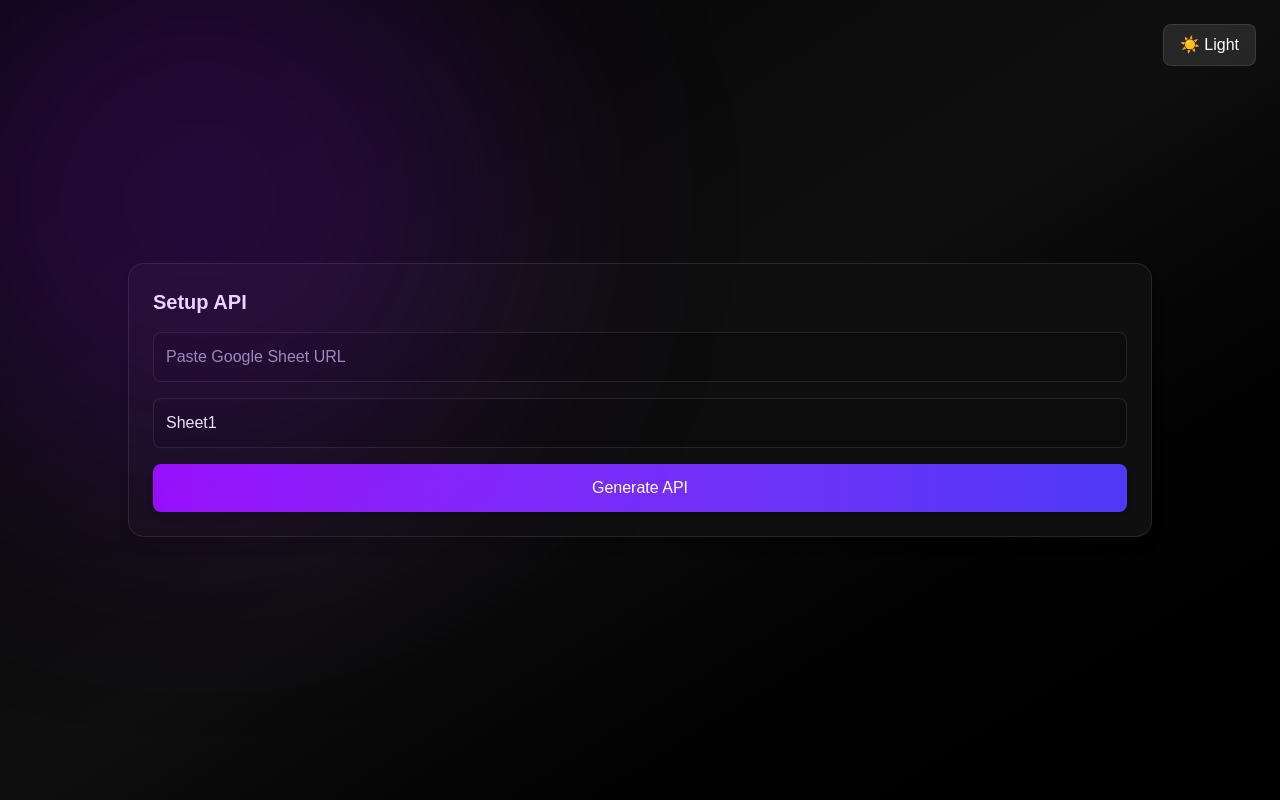
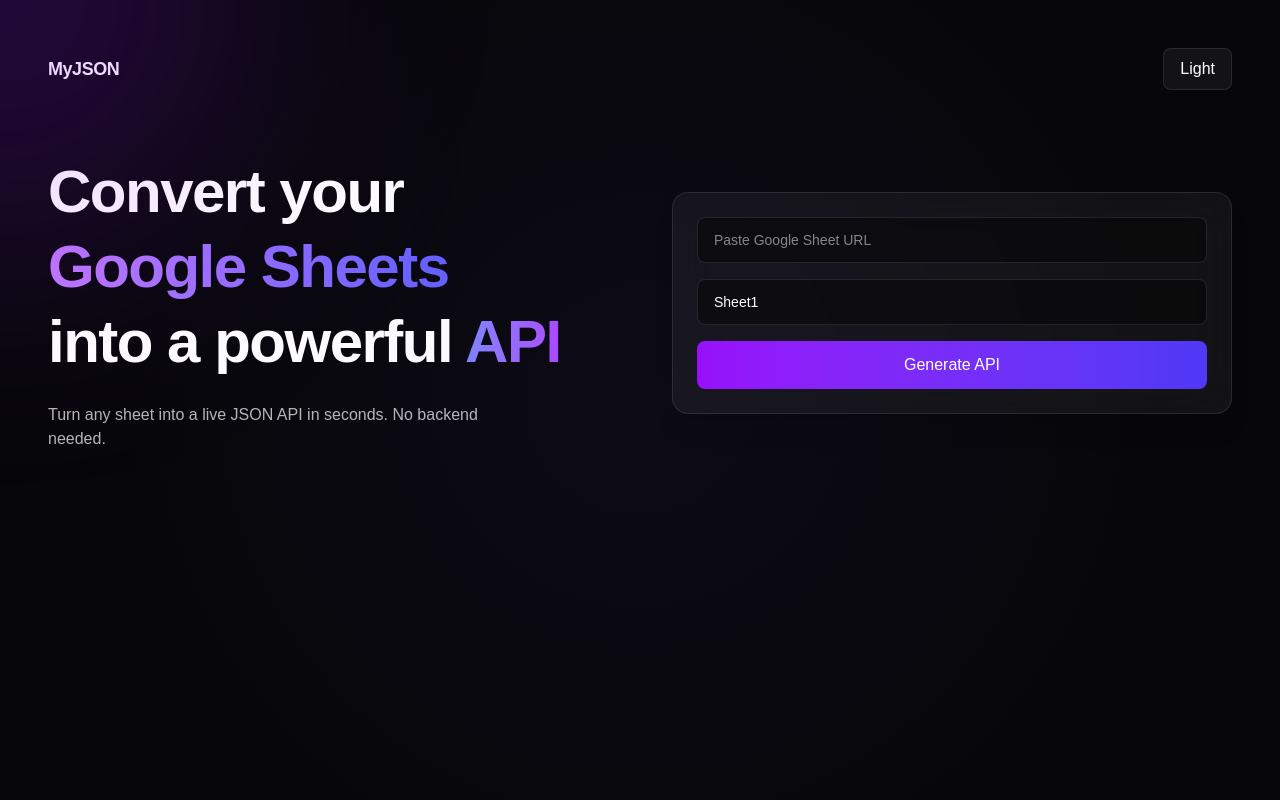
Before and after one commit to rrohitmishraa/myjson, a Next.js app: page / in a window 1280 px wide. Built offline with nearby package versions, Linux system fonts and the light colour scheme.

Commit message:
UI Improved

```diff
--- a/app/page.tsx
+++ b/app/page.tsx
@@ -10,17 +10,26 @@ export default function Home() {
   const [data, setData] = useState<any>(null);
   const [loading, setLoading] = useState(false);
   const [theme, setTheme] = useState("dark");
+  const [copied, setCopied] = useState<string | null>(null);
 
-  // Load saved theme
+  const [mouse, setMouse] = useState({ x: 0, y: 0 });
+
   useEffect(() => {
     const saved = localStorage.getItem("theme");
     if (saved) setTheme(saved);
   }, []);
 
-  // Save theme
   useEffect(() => {
     localStorage.setItem("theme", theme);
   }, [theme]);
+
+  useEffect(() => {
+    const handleMove = (e: MouseEvent) => {
+      setMouse({ x: e.clientX, y: e.clientY });
+    };
+    window.addEventListener("mousemove", handleMove);
+    return () => window.removeEventListener("mousemove", handleMove);
+  }, []);
 
   function extractSheetId(url: string): string | null {
     const match = url.match(/\/d\/(.*?)\//);
@@ -32,135 +41,224 @@ export default function Home() {
     if (!sheetId) return alert("Invalid URL");
 
     const base = process.env.NEXT_PUBLIC_API_BASE || "http://localhost:5555";
+    const endpoint = `${base}/api/${sheetId}/${sheet}`;
 
-    const endpoint = `${base}/api/${sheetId}/${sheet}`;
+    // Debug API endpoint
+    console.log("API Endpoint:", endpoint);
+
     setApiUrl(endpoint);
+    setLoading(true);
 
-    setLoading(true);
     try {
       const res = await fetch(endpoint);
       const json = await res.json();
       setData(json);
-    } catch (err) {
-      alert("Error fetching data");
+    } catch (err: any) {
+      console.error(err);
+      alert("Error fetching data. Check console.");
     }
+
     setLoading(false);
   };
 
   const isDark = theme === "dark";
 
+  function JSONNode({ data, level = 0 }: any) {
+    const isObject = typeof data === "object" && data !== null;
+
+    if (!isObject) {
+      const type = typeof data;
+
+      let color = isDark ? "text-yellow-400" : "text-amber-600"; // number
+      if (type === "string") color = isDark ? "text-green-400" : "text-emerald-600";
+      if (type === "boolean") color = isDark ? "text-blue-400" : "text-blue-600";
+      if (data === null) color = isDark ? "text-gray-400" : "text-gray-500";
+
       return (
+        <span className="relative">
+          <span
+            className={`${color} cursor-pointer`}
+            onClick={() => {
+              navigator.clipboard.writeText(String(data));
+              setCopied(String(data));
+              setTimeout(() => setCopied(null), 1200);
+            }}
+          >
+            {JSON.stringify(data)}
+          </span>
+          {copied === String(data) && (
+            <span className="absolute -top-5 left-0 text-[10px] bg-black text-white px-1.5 py-0.5 rounded">
+              Copied
+            </span>
+          )}
+        </span>
+      );
+    }
+
+    const entries = Array.isArray(data)
+      ? data.map((v, i) => [i, v])
+      : Object.entries(data);
+
+    return (
+      <div className="pl-4 border-l border-white/10 space-y-1">
+        {entries.map(([key, value]: any, index: number) => (
+          <div key={index} className={`flex gap-2 text-xs px-1 rounded ${isDark ? "hover:bg-white/5" : "hover:bg-gray-200"}`}>
+            <span
+              className={`${isDark ? "text-purple-400" : "text-purple-600"} cursor-pointer`}
+              onClick={() => {
+                navigator.clipboard.writeText(String(key));
+                setCopied(String(key));
+                setTimeout(() => setCopied(null), 1200);
+              }}
+            >
+              {JSON.stringify(key)}:
+            </span>
+            <JSONNode data={value} level={level + 1} />
+          </div>
+        ))}
+      </div>
+    );
+  }
+
+  return (
+    <motion.div
+      className={`min-h-screen px-6 py-12 relative overflow-hidden ${isDark ? "bg-[#07070a] text-white" : "bg-[#f5f7fb] text-gray-900"}`}
+    >
+
+      {/* Dynamic Glow */}
       <div
-      className={`relative min-h-screen flex items-center justify-center p-6 transition-all duration-500 ${isDark
-        ? "bg-gradient-to-br from-[#050505] via-[#0f0f0f] to-black text-white"
-        : "bg-gradient-to-br from-[#f8fafc] via-[#eef2f7] to-[#e2e8f0] text-gray-900"
+        className="pointer-events-none absolute w-[500px] h-[500px] bg-purple-600/20 blur-[120px] rounded-full"
+        style={{
+          top: mouse.y - 250,
+          left: mouse.x - 250,
+        }}
+      />
+
+      {/* Subtle backdrop blur */}
+      <div className="pointer-events-none absolute inset-0 bg-[radial-gradient(circle_at_center,rgba(120,80,255,0.05),transparent_70%)]" />
+
+      {/* NAVBAR */}
+      <div className="max-w-7xl mx-auto px-6 flex justify-between items-center mb-16">
+        <h1 className="text-lg font-semibold tracking-tight">MyJSON</h1>
+
+        <button
+          onClick={() => setTheme(isDark ? "light" : "dark")}
+          className="px-4 py-2 rounded-lg border border-white/10 bg-white/5 hover:bg-white/10 transition cursor-pointer"
+        >
+          {isDark ? "Light" : "Dark"}
+        </button>
+      </div>
+
+      {/* HERO + FORM */}
+      <div className="max-w-7xl mx-auto px-6 mt-12 grid md:grid-cols-2 gap-16 items-center">
+        {/* LEFT - TEXT */}
+        <div className="space-y-6">
+          <h1 className="text-5xl md:text-6xl font-semibold leading-tight tracking-tight">
+            Convert your{" "}
+            <span className="bg-gradient-to-r from-purple-400 to-indigo-500 text-transparent bg-clip-text">
+              Google Sheets
+            </span>
+            <br /> into a powerful{" "}
+            <span className="bg-gradient-to-r from-indigo-400 to-purple-500 text-transparent bg-clip-text">
+              API
+            </span>
+          </h1>
+
+          <p className="text-base opacity-70 max-w-md">
+            Turn any sheet into a live JSON API in seconds. No backend needed.
+          </p>
+        </div>
+
+        {/* RIGHT - FORM CARD */}
+        <motion.div
+          initial={{ opacity: 0, y: 40 }}
+          animate={{ opacity: 1, y: 0 }}
+          transition={{ duration: 0.6, ease: "easeOut" }}
+        >
+          <div
+            className={`rounded-2xl p-6 border backdrop-blur-xl shadow-xl hover:scale-[1.01] transition-transform ${isDark ? "bg-white/5 border-white/10" : "bg-white border-gray-200"
               }`}
           >
-      <div className="absolute w-150 h-150 bg-purple-600/20 blur-[120px] rounded-full -top-25 -left-25" />
-
-      {/* Theme Toggle */}
-      <button
-        onClick={() => setTheme(isDark ? "light" : "dark")}
-        className="absolute top-6 right-6 px-4 py-2 rounded-lg backdrop-blur-lg border border-white/10 bg-white/10 hover:scale-105 transition cursor-pointer"
-      >
-        {isDark ? "☀️ Light" : "🌙 Dark"}
-      </button>
-
-      <motion.div
-        initial={{ opacity: 0, scale: 0.95 }}
-        animate={{ opacity: 1, scale: 1 }}
-        className="w-full max-w-5xl space-y-6"
-      >
-        {/* LEFT SIDE - INPUT PANEL */}
-        <div className={`p-6 rounded-2xl border shadow-lg transition-all ${isDark
-          ? "bg-[#0f0f0f] border-white/10"
-          : "bg-white/90 border-gray-200 shadow-[0_10px_40px_rgba(0,0,0,0.06)] backdrop-blur-md"
-          }`}>
-          <h2 className="text-xl font-semibold mb-4">Setup API</h2>
-
             <div className="space-y-4">
               <input
                 placeholder="Paste Google Sheet URL"
                 value={url}
                 onChange={(e) => setUrl(e.target.value)}
-              className={`w-full p-3 rounded-lg ${isDark
-                ? "bg-black/20 border border-white/10"
-                : "bg-white border border-gray-300 focus:ring-purple-500"
-                } focus:outline-none focus:ring-2 transition placeholder:text-gray-400`}
+                className={`w-full px-4 py-3 rounded-lg text-sm border outline-none transition ${isDark
+                  ? "bg-black/40 border-white/10 focus:border-purple-500"
+                  : "bg-white border-gray-300 focus:border-purple-500"
+                  }`}
               />
 
               <input
-              placeholder="Sheet Name"
+                placeholder="Sheet Name (default: Sheet1)"
                 value={sheet}
                 onChange={(e) => setSheet(e.target.value)}
-              className={`w-full p-3 rounded-lg ${isDark
-                ? "bg-black/20 border border-white/10"
-                : "bg-white border border-gray-300 focus:ring-purple-500"
-                } focus:outline-none focus:ring-2 transition placeholder:text-gray-400`}
+                className={`w-full px-4 py-3 rounded-lg text-sm border outline-none transition ${isDark
+                  ? "bg-black/40 border-white/10 focus:border-purple-500"
+                  : "bg-white border-gray-300 focus:border-purple-500"
+                  }`}
               />
 
               <motion.button
-              whileTap={{ scale: 0.97 }}
+                whileTap={{ scale: 0.96 }}
                 whileHover={{ scale: 1.02 }}
                 onClick={handleGenerate}
-              className="w-full p-3 rounded-lg bg-gradient-to-r from-purple-600 to-indigo-600 text-white font-medium transition shadow-md hover:shadow-purple-500/20 cursor-pointer"
+                className="w-full py-3 rounded-lg bg-gradient-to-r from-purple-600 to-indigo-600 text-white font-medium transition cursor-pointer"
               >
                 Generate API
               </motion.button>
 
               {apiUrl && (
-              <div className={`mt-4 p-3 rounded-lg ${isDark
-                ? "bg-black/30 border border-white/10"
-                : "bg-gray-50 border border-gray-200"
-                }`}>
-                <p className="text-xs opacity-60 mb-2">Endpoint</p>
-                <div className="flex items-center justify-between gap-2">
-                  <code className="text-purple-400 text-xs break-all">
-                    {apiUrl}
-                  </code>
+                <div
+                  className={`text-xs px-3 py-2 rounded-md flex justify-between items-center ${isDark ? "bg-black/40" : "bg-gray-100"
+                    }`}
+                >
+                  <span className="truncate text-purple-400">{apiUrl}</span>
                   <button
-                    onClick={() => navigator.clipboard.writeText(apiUrl)}
-                    className="text-xs px-2 py-1 bg-white/10 rounded hover:bg-white/20 cursor-pointer"
+                    onClick={() => {
+                      navigator.clipboard.writeText(apiUrl);
+                      setCopied("api");
+                      setTimeout(() => setCopied(null), 1200);
+                    }}
+                    className="ml-2 text-xs px-2 py-1 bg-white/10 rounded cursor-pointer"
                   >
-                    Copy
+                    {copied === "api" ? "Copied!" : "Copy"}
                   </button>
-                </div>
                 </div>
               )}
             </div>
           </div>
+        </motion.div>
+      </div>
 
-        {/* RESPONSE BELOW */}
+      {/* RESPONSE */}
       {(loading || data) && (
         <motion.div
           initial={{ opacity: 0, y: 20 }}
           animate={{ opacity: 1, y: 0 }}
-            className={`p-6 rounded-2xl border shadow-lg transition-all ${isDark
-              ? "bg-[#0a0a0a] border-white/10"
-              : "bg-white/95 border-gray-200 shadow-[0_10px_40px_rgba(0,0,0,0.05)] backdrop-blur-md"
+          transition={{ duration: 0.4 }}
+          className="max-w-7xl mx-auto px-6 mt-16"
+        >
+          <div
+            className={`rounded-2xl p-6 border shadow-xl ${isDark
+              ? "bg-[#12121a] border-white/10"
+              : "bg-white border-gray-200"
               }`}
           >
-            <h2 className="text-xl font-semibold mb-4">Response</h2>
-
             {loading && (
-              <div className="flex items-center justify-center h-75 opacity-70">
-                Fetching data…
-              </div>
+              <div className="text-sm opacity-60">Fetching data…</div>
             )}
 
             {data && (
-              <div className={`h-105 overflow-auto rounded-lg border ${isDark ? "border-white/10" : "border-gray-200"} ${isDark ? "bg-black/40" : "bg-gray-50"} p-3`}>
-                <pre
-                  className={`text-xs whitespace-pre-wrap ${isDark ? "text-green-400" : "text-gray-800"
-                    }`}
-                >
-                  {JSON.stringify(data, null, 2)}
-                </pre>
+              <div className={`mt-4 h-96 overflow-auto rounded-lg p-4 text-xs font-mono leading-relaxed ${isDark ? "bg-black/50" : "bg-gray-50 border border-gray-200"}`}>
+                <JSONNode data={data} />
               </div>
             )}
+          </div>
         </motion.div>
       )}
+
     </motion.div>
-    </div>
   );
 }
```
Also changed, not shown: 1 other file (tests, documents, lock files or other folders). Lines whose indentation alone changed are shown as unchanged.
